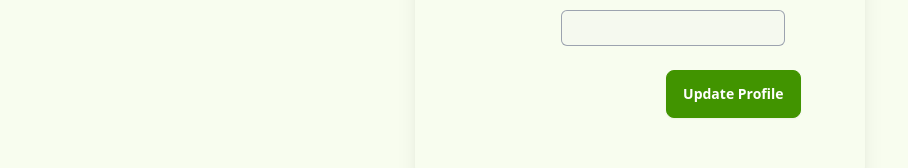
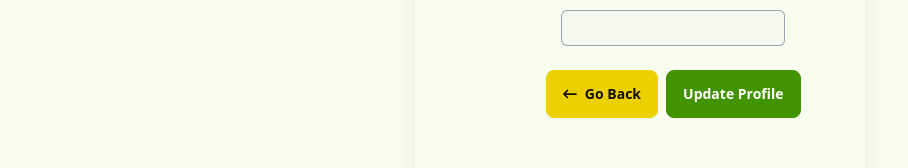
Before and after one commit to Anshul-Sharma01/Blog-SPA-io, a React app in the folder client/: page /me/profile in a window 1280 px wide. Shown: the part 482-650 px from the top of the page, without its empty margins (0-908 px from the left). Built offline with nearby package versions, Linux system fonts and the light colour scheme; the HTML template or start-up script is replaced by a standard one.

Commit message:
Removed a bug from cloudinary.js util

```diff
--- a/client/src/Pages/Profile.jsx
+++ b/client/src/Pages/Profile.jsx
@@ -1,14 +1,16 @@
-
+import { FaArrowLeftLong } from "react-icons/fa6";
 import { useEffect, useState } from "react";
 import toast from "react-hot-toast";
 import { useSelector } from "react-redux";
 import HomeLayout from "../Layouts/HomeLayout";
+import { Link, useNavigate } from "react-router-dom";
 
 
 
 function Profile(){
 
     const userData = useSelector((state) => state.auth.userData);
+    const navigate = useNavigate();
     // const isLoggedIn = useSelector((state) => state.auth.isLoggedIn);
     // console.log(userData, isLoggedIn);
 
@@ -98,6 +100,10 @@ function Profile(){
                             </div>
                         </div>
                         <div className="card-actions justify-end">
+                            <button className="btn btn-accent" onClick={(e) => navigate("/")}>
+                                <FaArrowLeftLong />
+                                Go Back
+                            </button>
                             <button className="btn text-white btn-primary">Update Profile</button>
                         </div>
                     </div>
```
Also changed, not shown: 1 other file (tests, documents, lock files or other folders).
